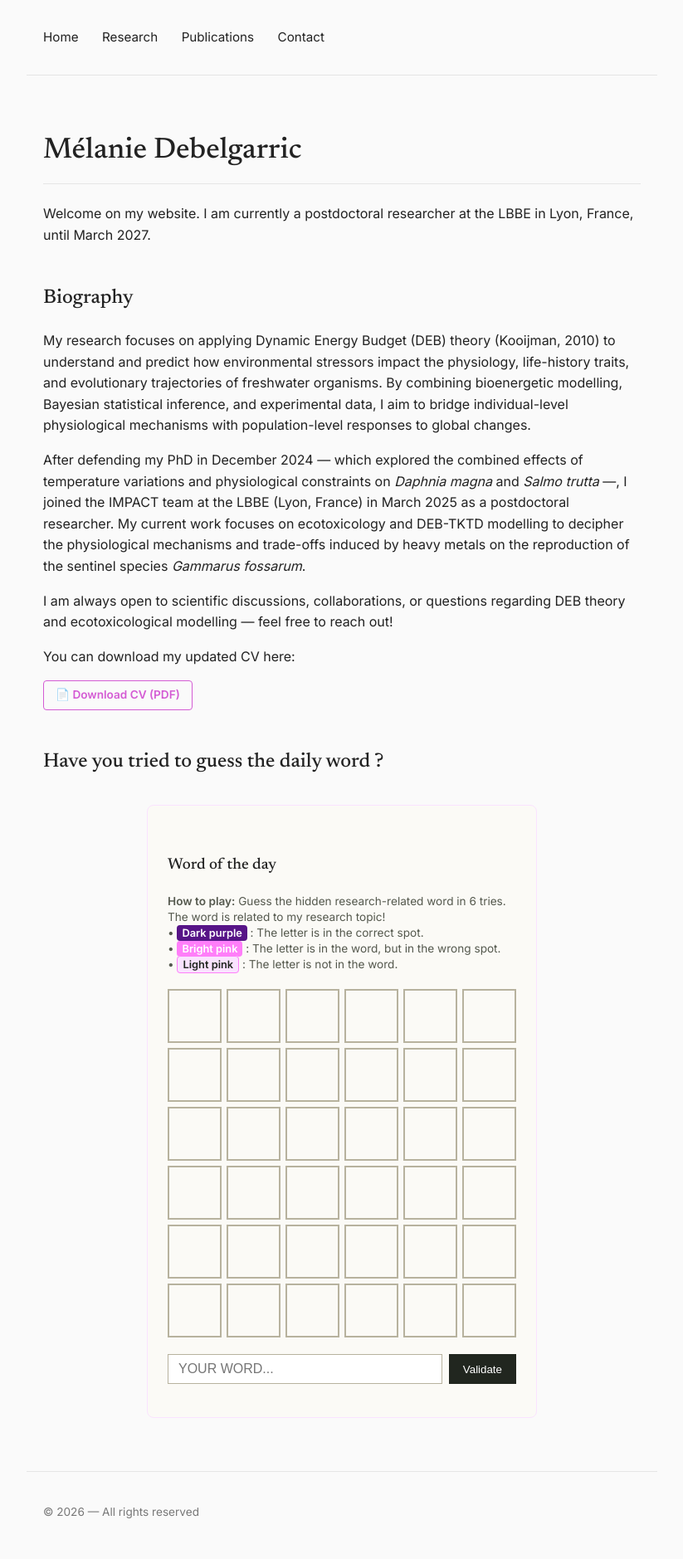
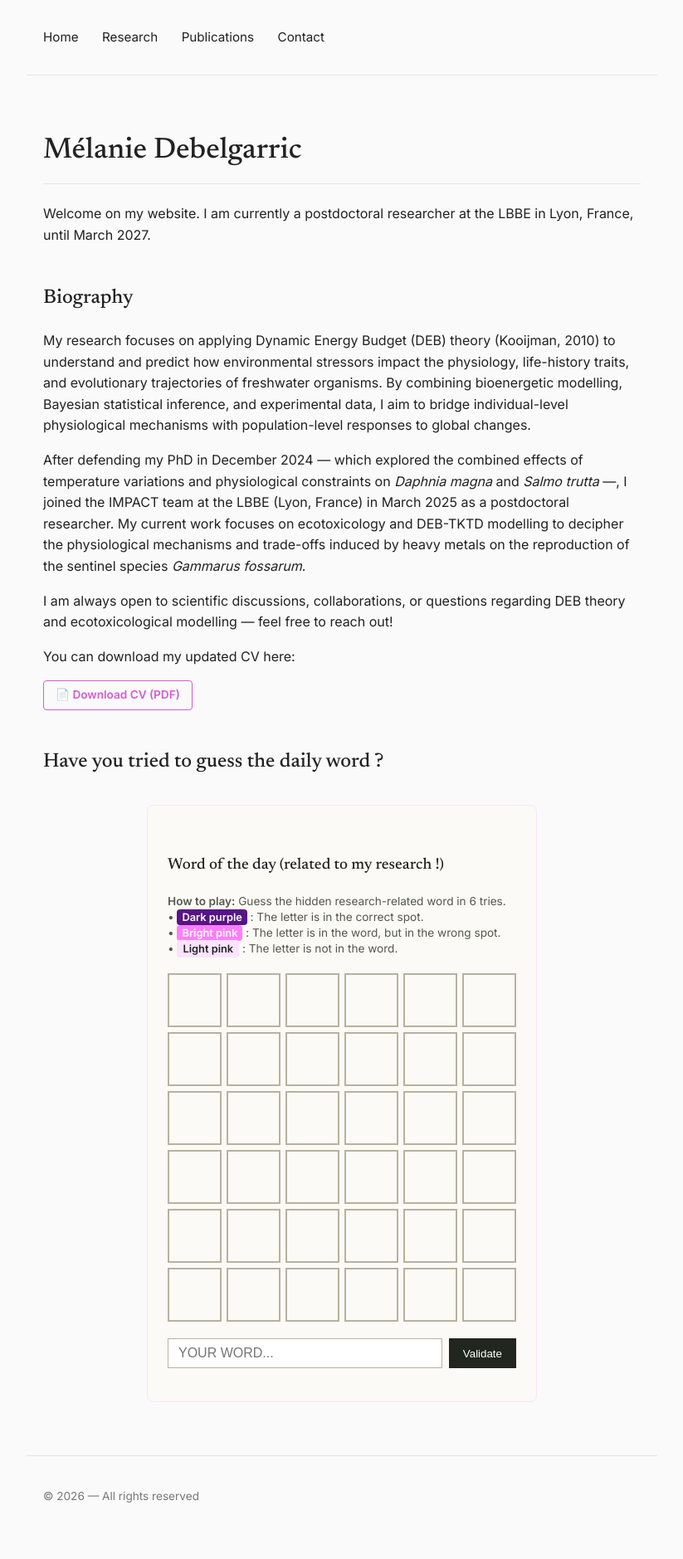
Before and after one commit to mdebelgarric/mdebelgarric.github.io, a Jekyll site: the page built from index.md, in a window 1280 px wide. Shown: the whole page at 83% size, without its empty margins (228-1051 px from the left). Built offline with Jekyll 4.4.1, drawn with Linux system fonts in a browser that asks for light colours.

Commit message:
fix padding game subtitle

```diff
--- a/assets/css/style.css
+++ b/assets/css/style.css
@@ -273,5 +273,5 @@
     padding: 8px 16px;
     cursor: pointer;
   }
-  #message.win  { color: #2F5D50; font-weight: bold; }
-  #message.lose { color: #9C4A3B; font-weight: bold; }
+  #message.win  { color: #571487; font-weight: bold; }
+  #message.lose { color: #ff7ef9; font-weight: bold; }
--- a/index.md
+++ b/index.md
@@ -26,12 +26,12 @@ You can download my updated CV here:
 
 {::nomarkdown}
 <div class="game-card">
-  <h3>Word of the day</h3>
+  <h3>Word of the day (related to my research !)</h3>
   <p class="game-subtitle">
-    <strong>How to play:</strong> Guess the hidden research-related word in 6 tries. The word is related to my research topic!<br>
-    • <span style="background: #571487; color: #fff; padding: 2px 6px; border-radius: 4px; font-weight: bold; font-size: 0.8rem;">Dark purple</span> : The letter is in the correct spot.<br>
-    • <span style="background: #ff7ef9; color: #fff; padding: 2px 6px; border-radius: 4px; font-weight: bold; font-size: 0.8rem;">Bright pink</span> : The letter is in the word, but in the wrong spot.<br>
-    • <span style="background: #fae3ff; color: #21261F; padding: 2px 6px; border-radius: 4px; font-weight: bold; font-size: 0.8rem; border: 1px solid #ff7ef9;">Light pink</span> : The letter is not in the word.
+    <strong>How to play:</strong> Guess the hidden research-related word in 6 tries.<br>
+    • <span style="background: #571487; color: #fff; padding: 1.8px 6px; border-radius: 4px; font-weight: bold; font-size: 0.8rem;">Dark purple</span> : The letter is in the correct spot.<br>
+    • <span style="background: #ff7ef9; color: #fff; padding: 1.8px 6px; border-radius: 4px; font-weight: bold; font-size: 0.8rem;">Bright pink</span> : The letter is in the word, but in the wrong spot.<br>
+    • <span style="background: #fae3ff; color: #21261F; padding: 1.8px 6px; border-radius: 4px; font-weight: bold; font-size: 0.8rem; border: 1px solid #fae3ff;">Light pink</span> : The letter is not in the word.
   </p>
 
   <div id="grid"></div>
```
